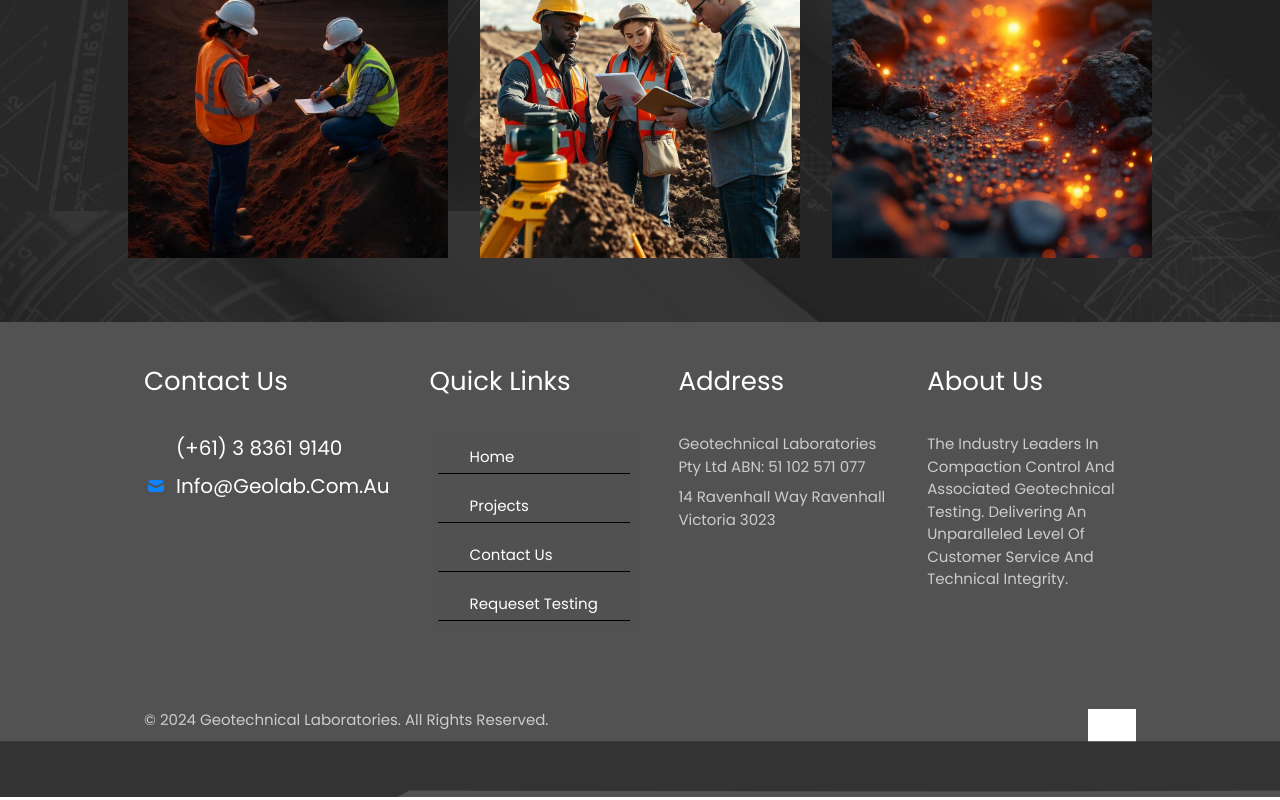
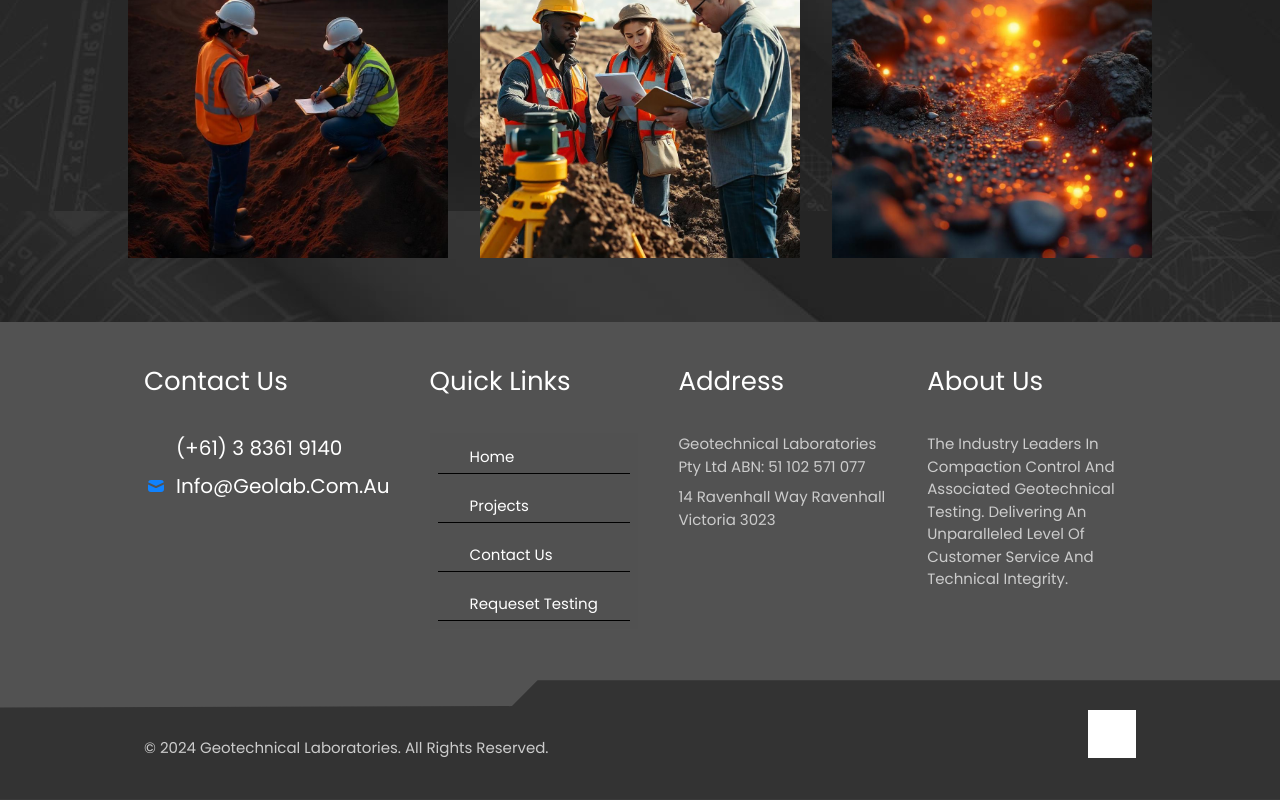
Before and after one commit to siddhartha0/PrimeCivilLab, a React (Vite) app: page / in a window 1280 px wide. Shown: the part 3800-4600 px from the top of the page. Built offline with nearby package versions, Linux system fonts and the light colour scheme; some icons are missing.

Commit message:
footer done

```diff
--- a/src/components/common/footer.tsx
+++ b/src/components/common/footer.tsx
@@ -6,12 +6,10 @@ export const Footer = () => {
   return (
     <div className="flex flex-col bg-black-700 justify-around  py-10 px-36 gap-20 bg-fadish-grey relative">
       <div
-        className="w-full h-14 bg-black absolute bottom-0 left-0"
+        className="w-full h-36 bg-black absolute bottom-0 left-0 "
         style={{
-          transform: "flip(360deg)",
-          imageOrientation: "flip",
           clipPath:
-            "polygon(0% 0%, 100% 0%, 100% 88%, 80% 90%, 32% 88%, 31% 100%, 0 100%)",
+            "polygon(0 36%, 40% 35%, 42% 17%, 100% 17%, 100% 100%, 0 100%)",
         }}
       />
       <section className="flex gap-10  ">
@@ -52,8 +50,8 @@ export const Footer = () => {
           </section>
         ))}
       </section>
-      <section className="flex justify-between">
-        <Text size="body-base-default" usage="info-primary">
+      <section className="flex justify-between z-20 ">
+        <Text size="body-base-default" usage="info-primary" className="pt-7">
           © 2024 Geotechnical Laboratories. All Rights Reserved.
         </Text>
         <div className="flex place-items-center gap-5">
```
